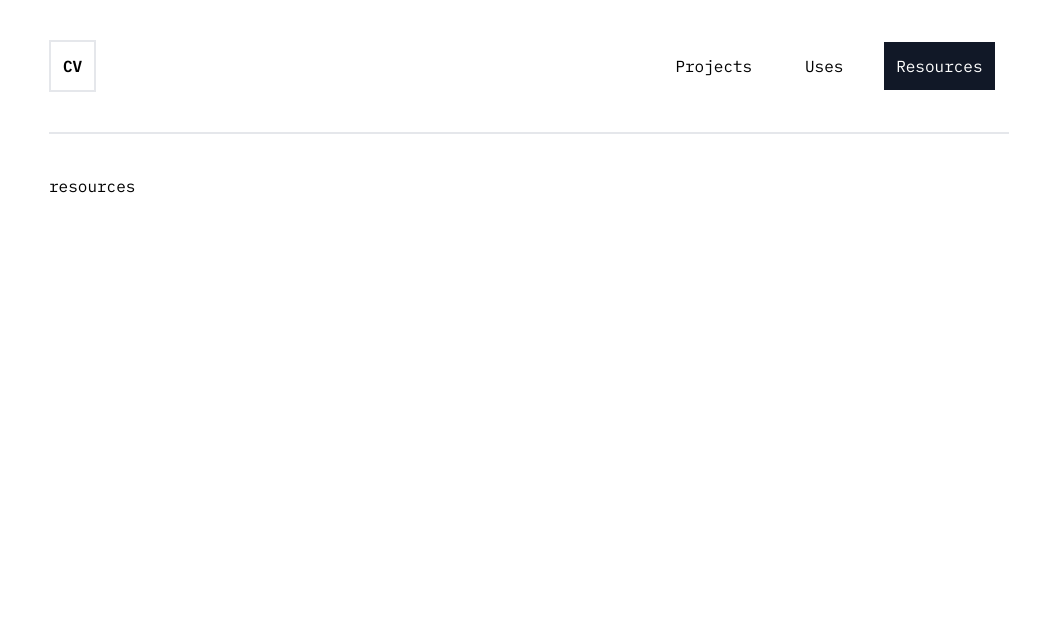
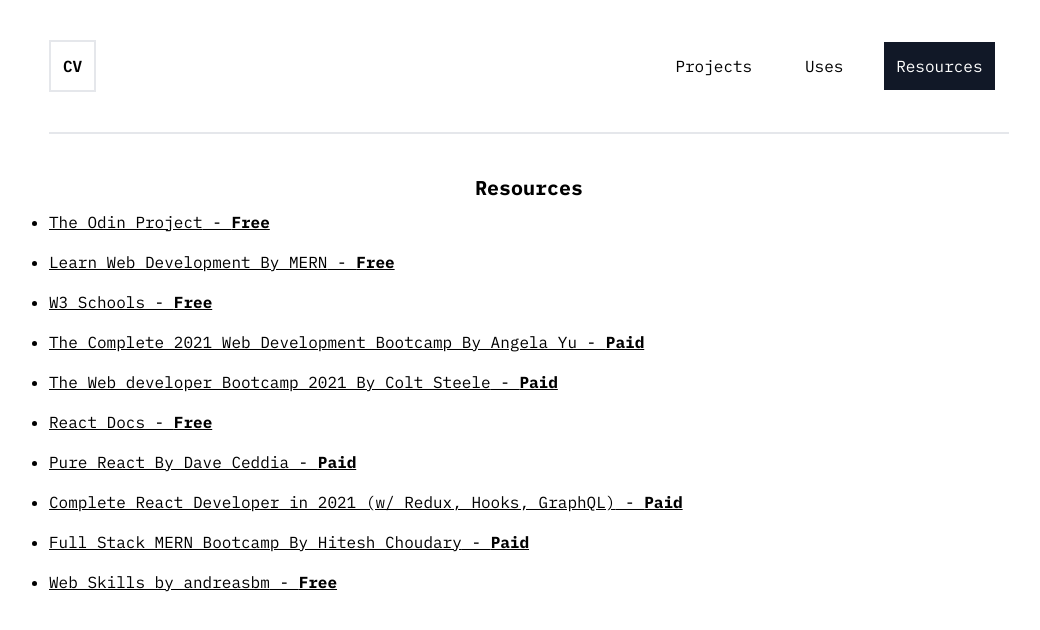
Before and after one commit to charan1973/portfolio-new, a Next.js app: page /resources in a window 1280 px wide. Shown: the top 630 px of the page, without its empty margins (111-1151 px from the left). Built offline with nearby package versions, Linux system fonts and the light colour scheme.

Commit message:
feature: done courses and resources section

```diff
--- a/data/home.data.js
+++ b/data/home.data.js
@@ -1,4 +1,10 @@
-import { FaReact, FaNodeJs, FaHtml5, FaCss3Alt, FaPython } from "react-icons/fa";
+import {
+  FaReact,
+  FaNodeJs,
+  FaHtml5,
+  FaCss3Alt,
+  FaPython,
+} from "react-icons/fa";
 import {
   SiMongodb,
   SiPostgresql,
@@ -7,7 +13,7 @@ import {
   SiTailwindcss,
   SiDjango,
   SiHeroku,
-  SiNextDotJs
+  SiNextDotJs,
 } from "react-icons/si";
 
 export const skills = [
@@ -40,8 +46,8 @@ export const skills = [
     name: "CSS",
   },
   {
-      icon: <SiNextDotJs />,
-      name: "Nextjs"
+    icon: <SiNextDotJs />,
+    name: "Nextjs",
   },
   {
     icon: <SiGit />,
@@ -52,15 +58,46 @@ export const skills = [
     name: "Tailwind CSS",
   },
   {
-      icon: <FaPython />,
-      name: "Python"
+    icon: <FaPython />,
+    name: "Python",
   },
   {
-      icon: <SiDjango />,
-      name: "Django"
+    icon: <SiDjango />,
+    name: "Django",
   },
   {
-      icon: <SiHeroku />,
-      name: "Heroku"
-  }
+    icon: <SiHeroku />,
+    name: "Heroku",
+  },
 ];
+
+export const courses = [
+  {
+    courseName: "The Complete 2020 Web developer bootcamp",
+    courseLink:
+      "https://www.udemy.com/course/the-complete-web-development-bootcamp",
+    certificateLink:
+      "https://udemy-certificate.s3.amazonaws.com/image/UC-efc7f8af-0a84-491c-930f-402b16cbba22.jpg",
+  },
+  {
+    courseName: "Full Stack MERN Bootcamp",
+    courseLink:
+      "https://courses.learncodeonline.in/learn/Full-Stack-MERN-Bootcamp",
+    certificateLink:
+      "https://s3-ap-southeast-1.amazonaws.com/learnyst/schools/2410/certificates/50332/2336950_50332.pdf?1593966369",
+  },
+  {
+    courseName: "Upper Intermediate English - British Council",
+    courseLink:
+      "https://learnenglish.britishcouncil.org/skills/speaking/upper-intermediate-b2",
+    certificateLink:
+      "https://drive.google.com/file/d/15_A-b1wo239XPZeni1Fsg4W3pkw8w7Xp/view",
+  },
+  {
+    courseName: "Complete React Developer in 2021 (w/ Redux, Hooks, GraphQL)",
+    courseLink:
+      "https://www.udemy.com/course/complete-react-developer-zero-to-mastery/",
+    certificateLink:
+      "",
+  },
+];
--- /dev/null
+++ b/data/resources.data.js
@@ -0,0 +1,53 @@
+export const resources = [
+  {
+    name: "The Odin Project",
+    link: "https://www.theodinproject.com/",
+    type: "Free",
+  },
+  {
+    name: "Learn Web Development By MERN",
+    link: "https://developer.mozilla.org/en-US/docs/Learn",
+    type: "Free",
+  },
+  {
+    name: "W3 Schools",
+    link: "https://www.w3schools.com/",
+    type: "Free",
+  },
+  {
+    name: "The Complete 2021 Web Development Bootcamp By Angela Yu",
+    link: "https://www.udemy.com/course/the-complete-web-development-bootcamp",
+    type: "Paid",
+  },
+  {
+    name: "The Web developer Bootcamp 2021 By Colt Steele",
+    link: "https://www.udemy.com/course/the-web-developer-bootcamp/",
+    type: "Paid",
+  },
+  {
+    name: "React Docs",
+    link: "https://reactjs.org/docs/getting-started.html",
+    type: "Free",
+  },
+  {
+    name: "Pure React By Dave Ceddia",
+    link: "https://daveceddia.com/pure-react/",
+    type: "Paid",
+  },
+  {
+    name: "Complete React Developer in 2021 (w/ Redux, Hooks, GraphQL)",
+    link:
+      "https://www.udemy.com/course/complete-react-developer-zero-to-mastery/",
+    type: "Paid",
+  },
+  {
+    name: "Full Stack MERN Bootcamp By Hitesh Choudary",
+    link: "https://courses.learncodeonline.in/learn/Full-Stack-MERN-Bootcamp",
+    type: "Paid",
+  },
+  {
+    name: "Web Skills by andreasbm",
+    link: "https://andreasbm.github.io/web-skills/",
+    type: "Free",
+  },
+];
--- a/pages/index.js
+++ b/pages/index.js
@@ -1,11 +1,29 @@
 import Image from "next/image";
 import Head from "next/head";
-import { skills } from "../data/home.data";
+import Link from "next/link"
+import { skills, courses } from "../data/home.data";
 
 const SkillBox = ({ icon, name }) => (
   <div className="border flex flex-col lg:flex-row justify-center items-center p-2 hover:bg-black hover:text-white cursor-pointer">
     <span className="text-md mr-1">{icon}</span>
     <span className="text-sm lg:text-md">{name}</span>
+  </div>
+);
+
+const CourseBox = ({ courseName, courseLink, certificateLink }) => (
+  <div className="border py-4 px-3 relative h-44">
+    <Link href={courseLink}>
+      <a target="_blank" className="text-sm block hover:underline">
+        {courseName}
+      </a>
+    </Link>
+    {
+      certificateLink && (
+        <Link href={certificateLink}>
+          <a target="_blank" className="absolute bottom-3 font-semibold hover:underline">certificate &#8594;</a>
+        </Link>
+      )
+    }
   </div>
 );
 
@@ -45,7 +63,15 @@ export default function Home() {
           <h3 className="font-bold text-2xl mt-4 text-center mb-6">Skills</h3>
           <div className="grid grid-cols-3 lg:grid-cols-5 gap-3">
             {skills.map((skill) => (
-              <SkillBox key={skill.name} icon={skill.icon} name={skill.name} />
+              <SkillBox key={skill.name} {...skill} />
+            ))}
+          </div>
+        </div>
+        <div>
+          <h3 className="font-bold text-2xl mt-4 text-center mb-6">Courses</h3>
+          <div className="grid grid-cols-2 lg:grid-cols-4 gap-3">
+            {courses.map((course) => (
+              <CourseBox key={course.courseName} {...course} />
             ))}
           </div>
         </div>
--- a/pages/resources.js
+++ b/pages/resources.js
@@ -1,9 +1,21 @@
-const Courses = () => {
-    return (
-        <div>
-            resources
-        </div>
-     );
-}
+import Link from "next/link";
+import { resources } from "../data/resources.data";
 
-export default Courses;
+const Resources = () => {
+  return (
+    <div>
+    <h2 className="font-bold text-xl text-center">Resources</h2>
+      <ul className="leading-10">
+        {resources.map((resource) => (
+          <li className="list-disc">
+            <Link href={resource.link}>
+              <a target="_blank" className="underline hover:no-underline">{resource.name} - <b>{resource.type}</b></a>
+            </Link>
+          </li>
+        ))}
+      </ul>
+    </div>
+  );
+};
+
+export default Resources;
--- a/pages/skills.js
+++ /dev/null
@@ -1,9 +0,0 @@
-const Skills = () => {
-    return (
-        <div>
-            Skills
-        </div>
-     );
-}
-
-export default Skills;
```
